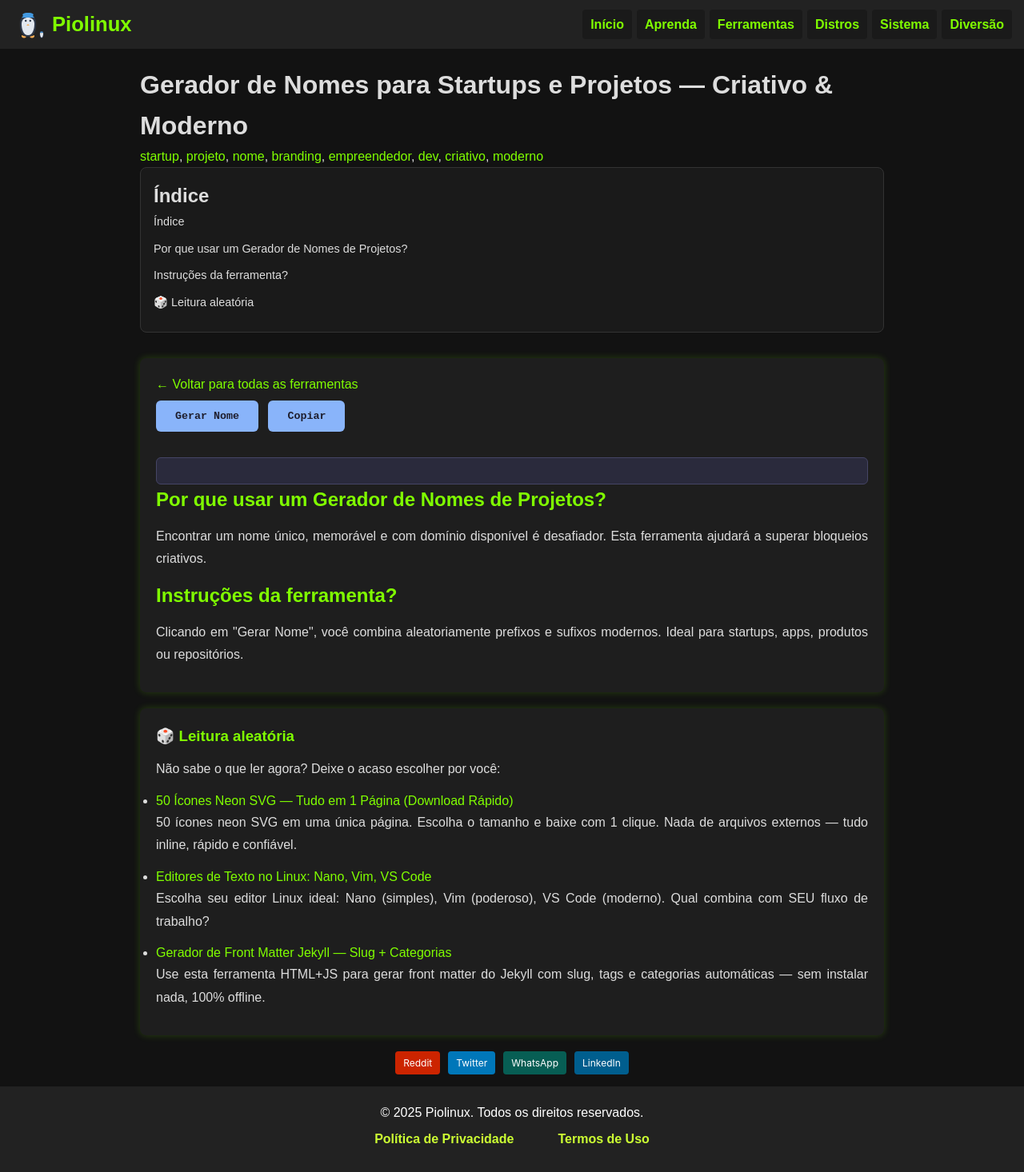
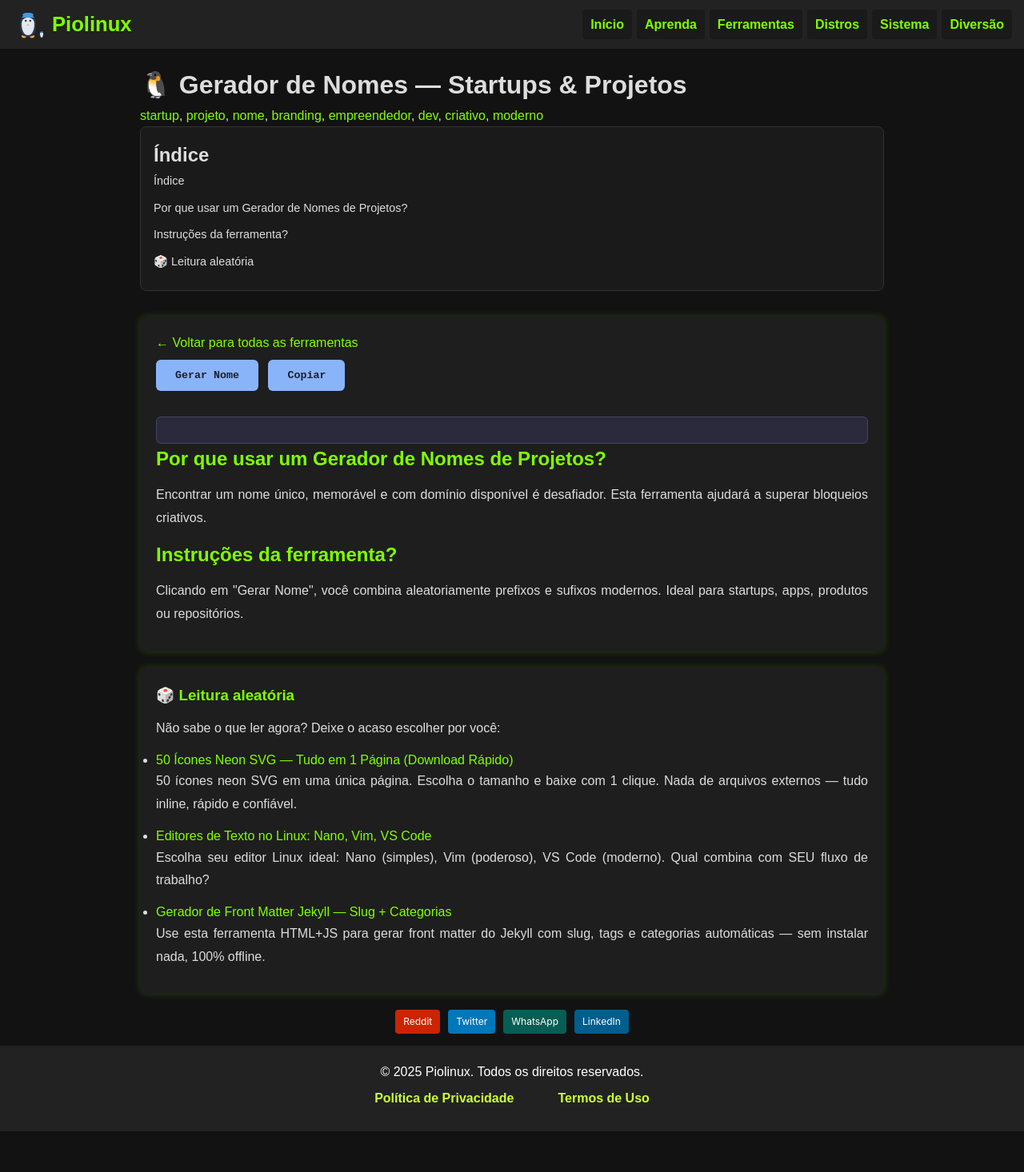
Before and after one commit to Piolinux/piolinux-site, a Jekyll site: the page built from _pages/tools/project-name-generator.html, in a window 1280 px wide. Shown: the whole page at 80% size. Built offline with Jekyll 4.4.1, drawn with Linux system fonts in a browser that asks for light colours; after the commit the page ends 1415 px from its top, so only the background shows below that.

Commit message:
Update project-name-generator.html

```diff
--- a/_pages/tools/project-name-generator.html
+++ b/_pages/tools/project-name-generator.html
@@ -1,8 +1,8 @@
 ---
 layout: manual-seo
-title_custom: "Gerador de Nomes para Startups e Projetos — Criativo & Moderno | Piolinux"
+title_custom: "🐧 Gerador de Nomes — Startups & Projetos | Piolinux"
 description_custom: "Crie nomes únicos combinando prefixos e sufixos modernos. Ideal para startups, produtos, apps e repositórios — sem bloqueio criativo."
-title: "Gerador de Nomes para Startups e Projetos — Criativo & Moderno"
+title: "🐧 Gerador de Nomes — Startups & Projetos"
 permalink: /ferramentas/project-name-generator/
 tags: [startup, projeto, nome, branding, empreendedor, dev, criativo, moderno]
 ---
```
